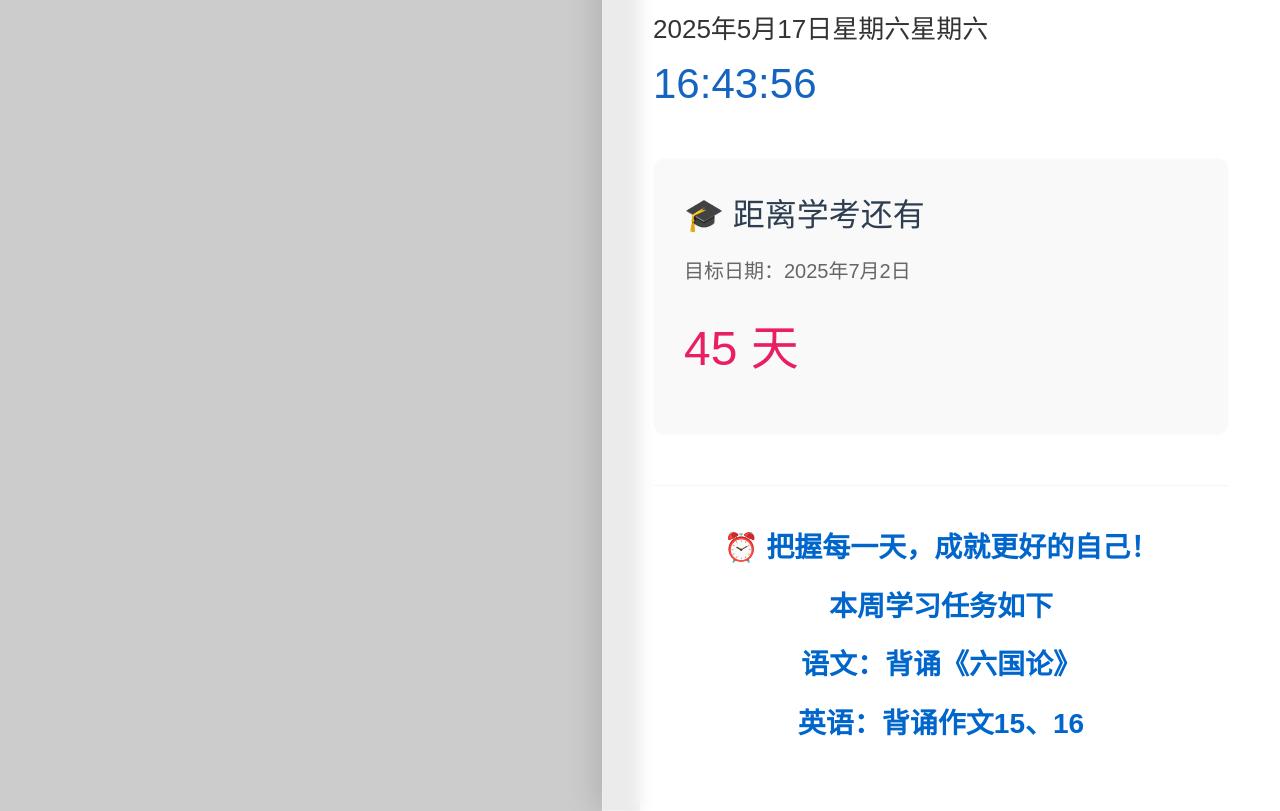
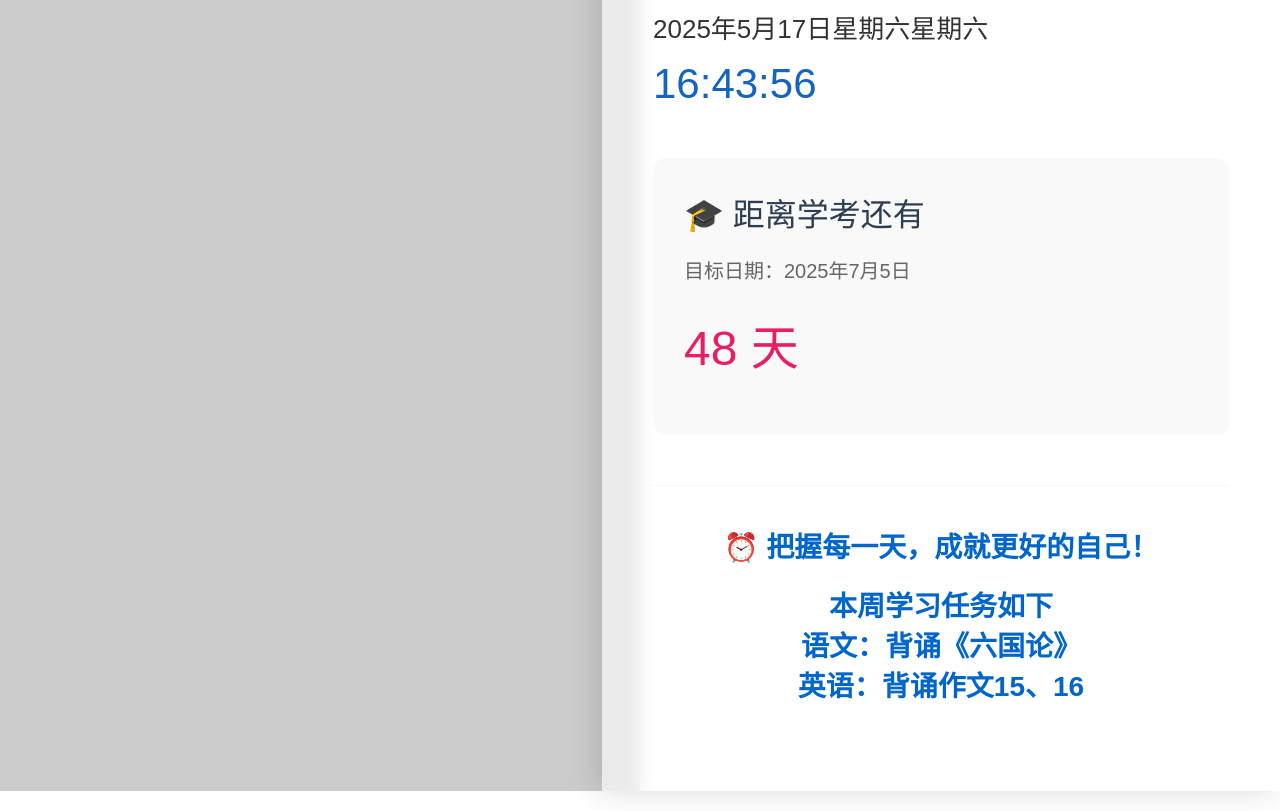
Before and after one commit to Zhaocaizhiyuan/CountdownDays-HTML, a plain HTML site: page index.html in a window 1280 px wide. Shown: the part 71-882 px from the top of the page. Drawn offline with Linux system fonts and the light colour scheme.

Commit message:
Update index.html

```diff
--- a/index.html
+++ b/index.html
@@ -170,20 +170,19 @@
 
         <div class="countdown-section">
             <div id="event-name">🎓 距离学考还有</div>
-            <div id="target-display">目标日期：2025年7月2日</div>
+            <div id="target-display">目标日期：2025年7月5日</div>
             <div id="result"></div>
         </div>
 
         <div class="footer">
             <h1>⏰ 把握每一天，成就更好的自己！</h1>
-            <h1>本周学习任务如下</h1>
-            <h1>语文：背诵《六国论》</h1>
-            <h1>英语：背诵作文15、16</h1>
+            <h1>本周学习任务如下<br>语文：背诵《六国论》<br>英语：背诵作文15、16</h1>
+
         </div>
     </div>
 
     <script>
-        const TARGET_DATE = new Date('2025-07-02T00:00:00');  /*在这里设置日期，不要忘记更改上面的哦*/
+        const TARGET_DATE = new Date('2025-07-05T00:00:00');  /*在这里设置日期，不要忘记更改上面的哦*/
 
         function updateTime() {
             const now = new Date();
```
